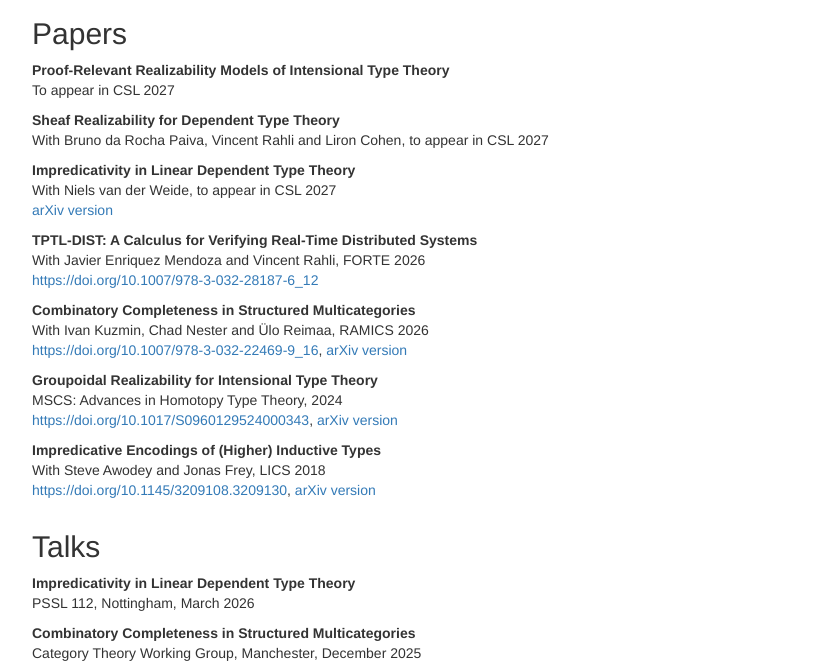
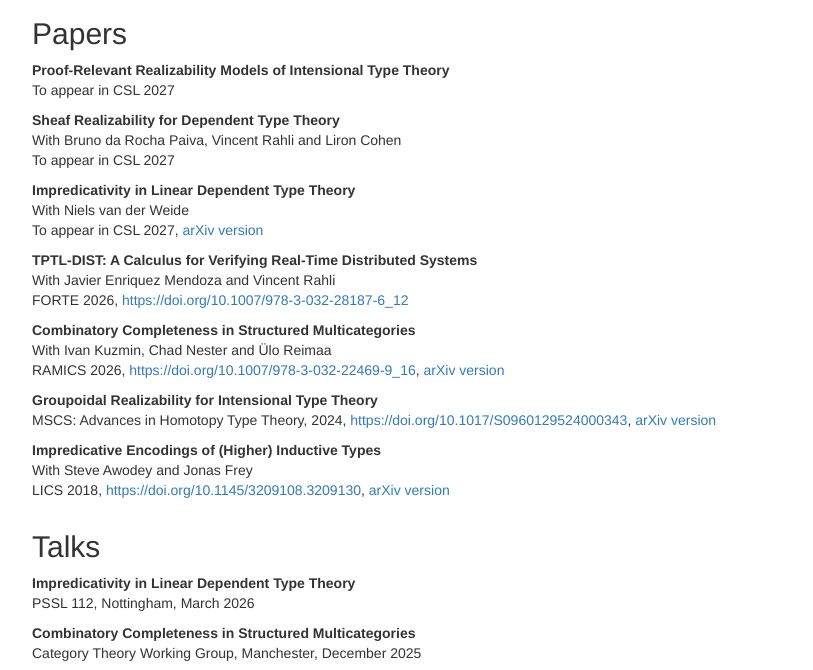
Before and after one commit to slspeight/slspeight.github.io, a plain HTML site: page index.html in a window 1280 px wide. Shown: the part 722-1392 px from the top of the page, without its empty margins (38-851 px from the left). Drawn offline with nearby package versions, Linux system fonts and the light colour scheme.

Commit message:
papers formatting

```diff
--- a/index.html
+++ b/index.html
@@ -179,38 +179,43 @@ To appear in CSL 2027
 
 <p>
 <b>Sheaf Realizability for Dependent Type Theory</b><br>
-With Bruno da Rocha Paiva, Vincent Rahli and Liron Cohen, to appear in CSL 2027
+With Bruno da Rocha Paiva, Vincent Rahli and Liron Cohen<br>
+To appear in CSL 2027
 </p>
 
 <p>
 <b>Impredicativity in Linear Dependent Type Theory</b><br>
-With Niels van der Weide, to appear in CSL 2027<br>
+With Niels van der Weide<br>
+To appear in CSL 2027,
 <a href="https://doi.org/10.48550/arXiv.2602.08846">arXiv version</a>
 </p>
 
 <p>
 <b>TPTL-DIST: A Calculus for Verifying Real-Time Distributed Systems</b><br>
-With Javier Enriquez Mendoza and Vincent Rahli, FORTE 2026<br>
+With Javier Enriquez Mendoza and Vincent Rahli<br>
+FORTE 2026,
 <a href="https://doi.org/10.1007/978-3-032-28187-6_12">https://doi.org/10.1007/978-3-032-28187-6_12</a>
 </p>
 
 <p>
 <b>Combinatory Completeness in Structured Multicategories</b><br>
-With Ivan Kuzmin, Chad Nester and Ülo Reimaa, RAMICS 2026<br>
+With Ivan Kuzmin, Chad Nester and Ülo Reimaa<br>
+RAMICS 2026,
 <a href="https://doi.org/10.1007/978-3-032-22469-9_16">https://doi.org/10.1007/978-3-032-22469-9_16</a>,
 <a href="https://arxiv.org/abs/2511.17152">arXiv version</a>
 </p>
 
 <p>
 <b>Groupoidal Realizability for Intensional Type Theory</b><br>
-MSCS: Advances in Homotopy Type Theory, 2024<br>
+MSCS: Advances in Homotopy Type Theory, 2024,
 <a href="https://doi.org/10.1017/S0960129524000343">https://doi.org/10.1017/S0960129524000343</a>,
 <a href="https://arxiv.org/abs/2405.19095">arXiv version</a>
 </p>
 
 <p>
 <b>Impredicative Encodings of (Higher) Inductive Types</b><br>
-With Steve Awodey and Jonas Frey, LICS 2018<br>
+With Steve Awodey and Jonas Frey<br>
+LICS 2018,
 <a href="https://doi.org/10.1145/3209108.3209130">https://doi.org/10.1145/3209108.3209130</a>,
 <a href="https://arxiv.org/abs/1802.02820">arXiv version</a>
 </p>
```
